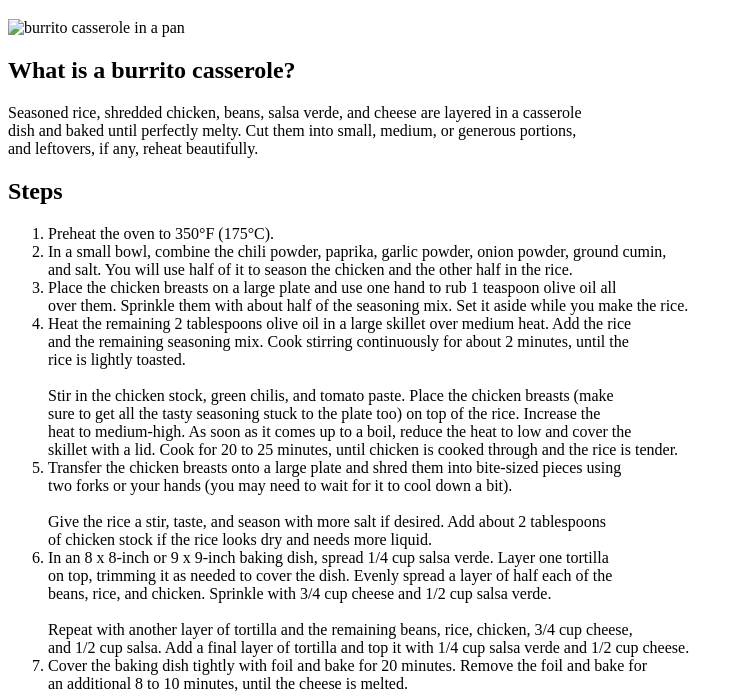
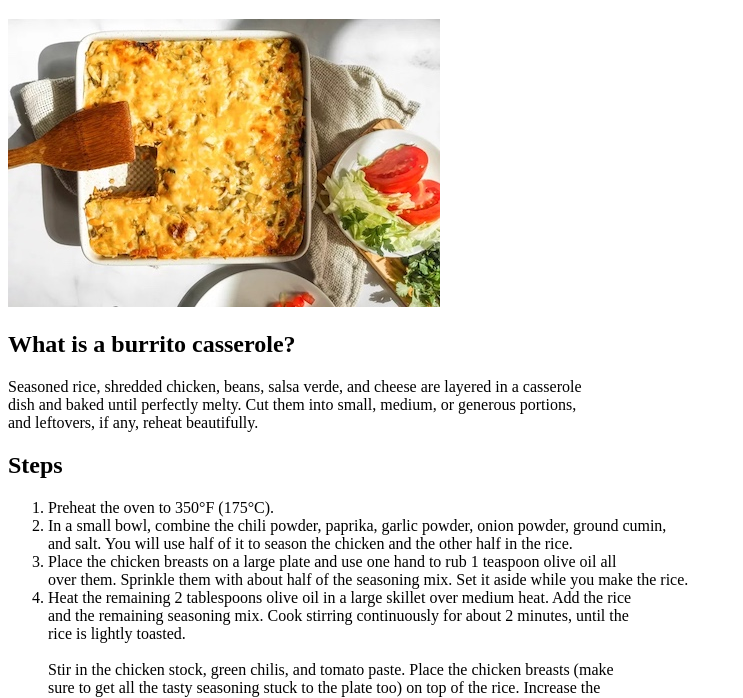
Before and after one commit to themandersen/odin-recipes, a plain HTML site: page recipes/burrito-casserole.html in a window 1280 px wide. Shown: the part 61-759 px from the top of the page, without its empty margins (0-743 px from the left). Drawn offline with Linux system fonts and the light colour scheme.

Commit message:
Remove errant character and fix image on recipe page

```diff
--- a/recipes/burrito-casserole.html
+++ b/recipes/burrito-casserole.html
@@ -9,7 +9,7 @@
     <h1>Burrito Casserole</h1>
     <!--<a href="https://www.simplyrecipes.com/burrito-casserole-recipe-5217483">Original recipe</a>-->
 
-    <img src="" alt="burrito casserole in a pan">
+    <img src="../images/burrito-casserole.jpg" alt="burrito casserole in a pan">
 
     <h2>What is a burrito casserole?</h2>
 
```
Also changed, not shown: recipes/horchata.html (+1 -1 lines).
